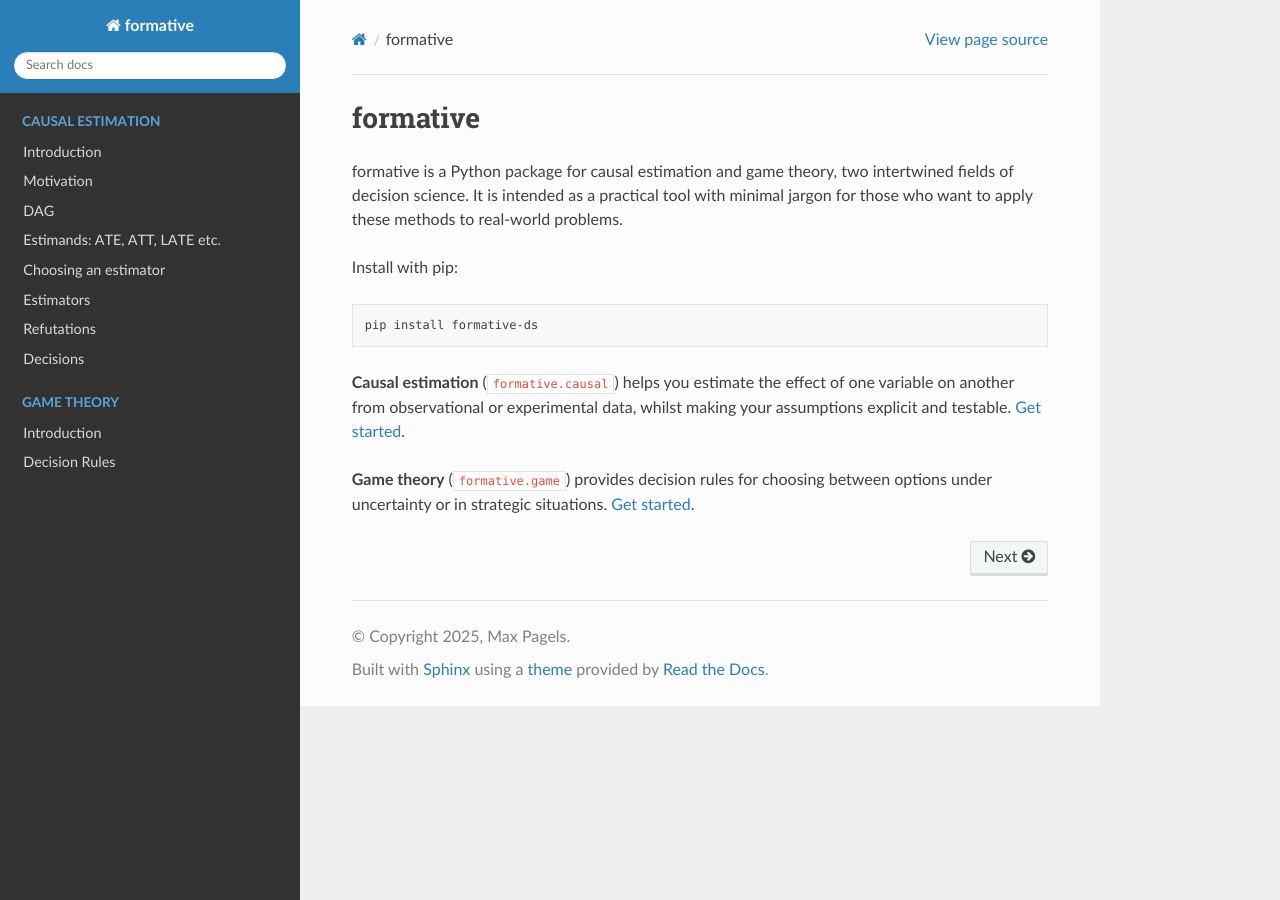
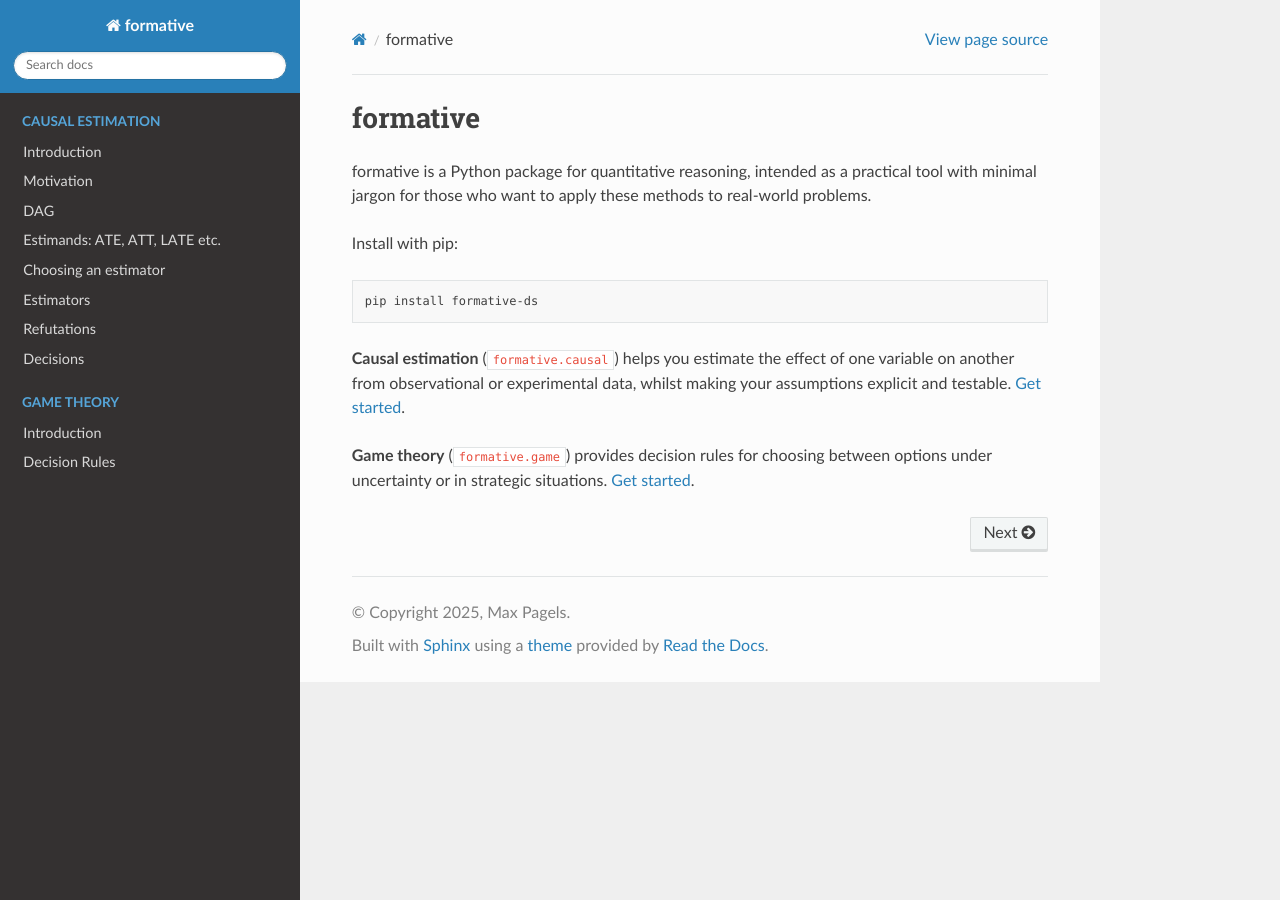
Before and after one commit to maxpagels/formative, a Sphinx documentation site: the page built from docs/index.rst, in a window 1280 px wide. Built offline with Sphinx 7.4.7 and the Read the Docs theme 3.1.0, drawn with Linux system fonts in a browser that asks for light colours.

```diff
--- a/docs/index.rst
+++ b/docs/index.rst
@@ -1,8 +1,7 @@
 formative
 =========
 
-formative is a Python package for causal estimation and game theory, two intertwined fields of decision science. It is intended
-as a practical tool with minimal jargon for those who want to apply these methods to real-world problems.
+formative is a Python package for quantitative reasoning, intended as a practical tool with minimal jargon for those who want to apply these methods to real-world problems.
 
 Install with pip:
 
--- a/pyproject.toml
+++ b/pyproject.toml
@@ -5,7 +5,7 @@ build-backend = "hatchling.build"
 [project]
 name = "formative-ds"
 version = "0.2.1"
-description = "A Python library for causal effect estimation and game theory."
+description = "A Python library for quantitative reasoning."
 readme = "README.md"
 requires-python = ">=3.10"
 license = {text = "MIT"}
```
Also changed, not shown: README.md (+1 -1 lines).
